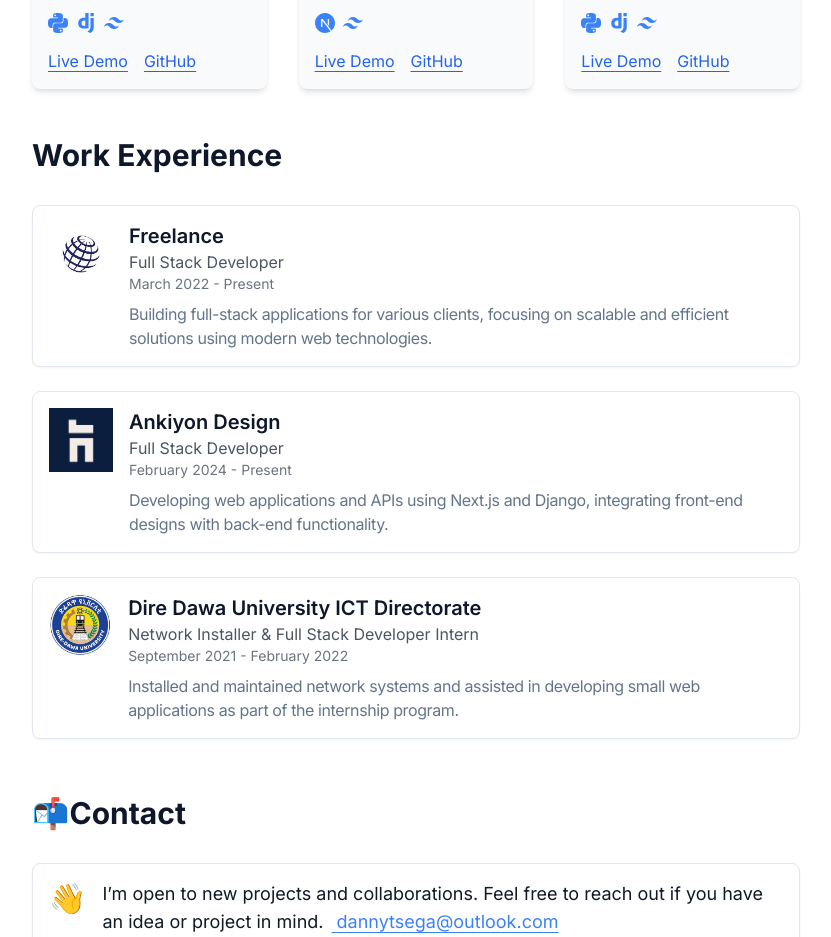
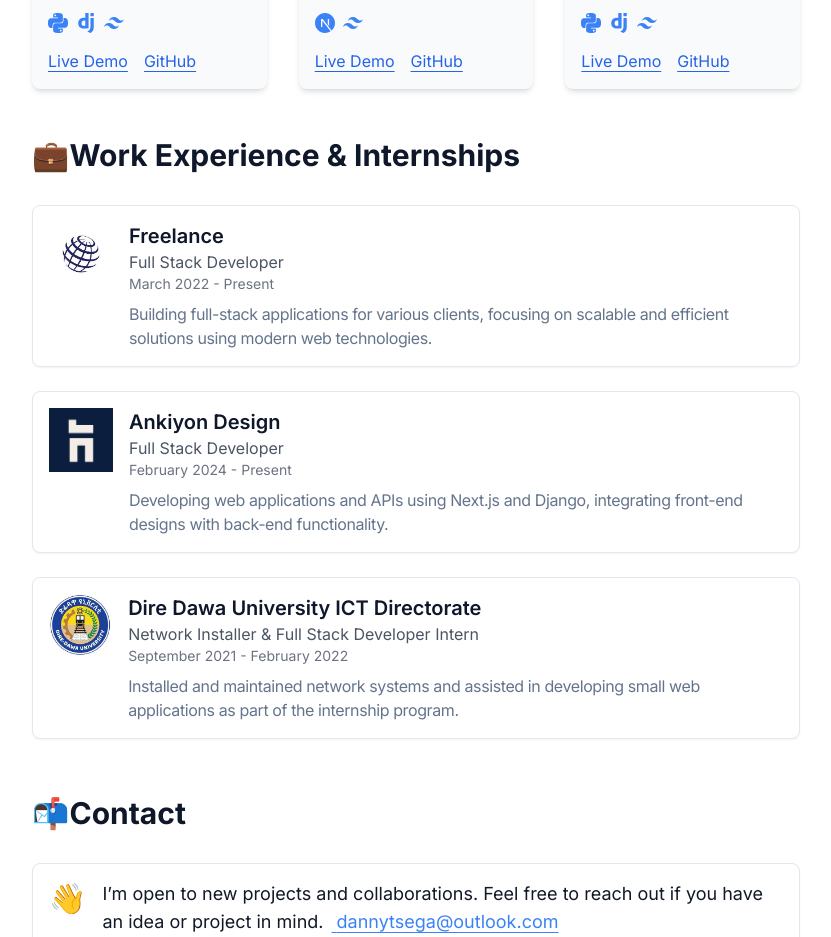
Before and after one commit to danieltsega/portfolio-website, a Next.js app: page / in a window 1280 px wide. Shown: the part 1640-2577 px from the top of the page, without its empty margins (224-1055 px from the left). Built offline with nearby package versions, Linux system fonts and the light colour scheme.

Commit message:
update: add bag emoji to the section heading

```diff
--- a/src/components/work-section.tsx
+++ b/src/components/work-section.tsx
@@ -4,7 +4,9 @@ import { workExperiences } from "@/lib/data";
 const Work: React.FC = () => {
   return (
     <section className="mt-4 px-4 md:px-0">
-      <h1 className="text-3xl font-bold text-start mb-8">Work Experience</h1>
+      <h1 className="text-3xl font-bold text-start mb-8">
+        💼Work Experience & Internships
+      </h1>
       <div>
         {workExperiences.map((work, index) => (
           <WorkCard
```
